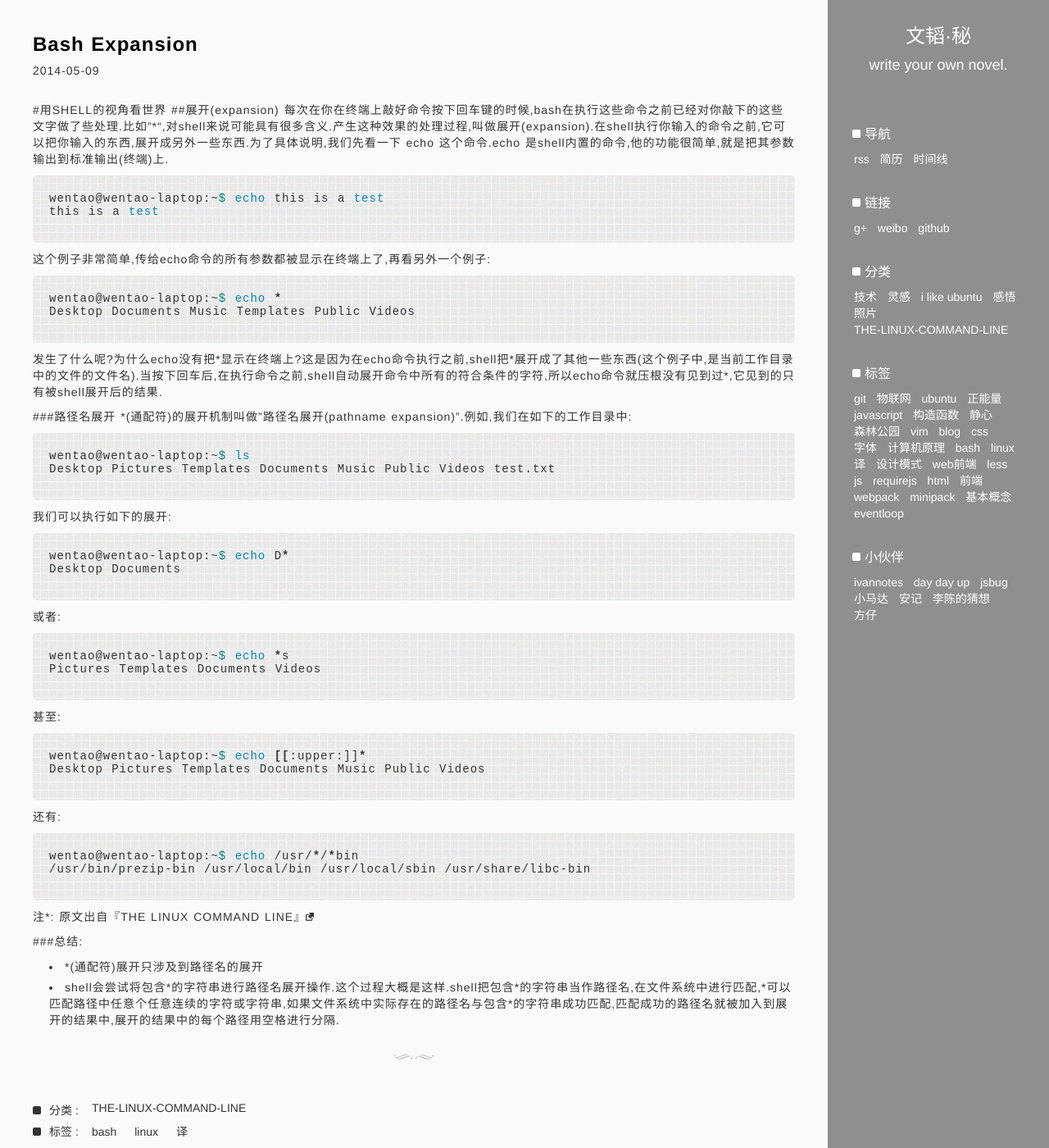
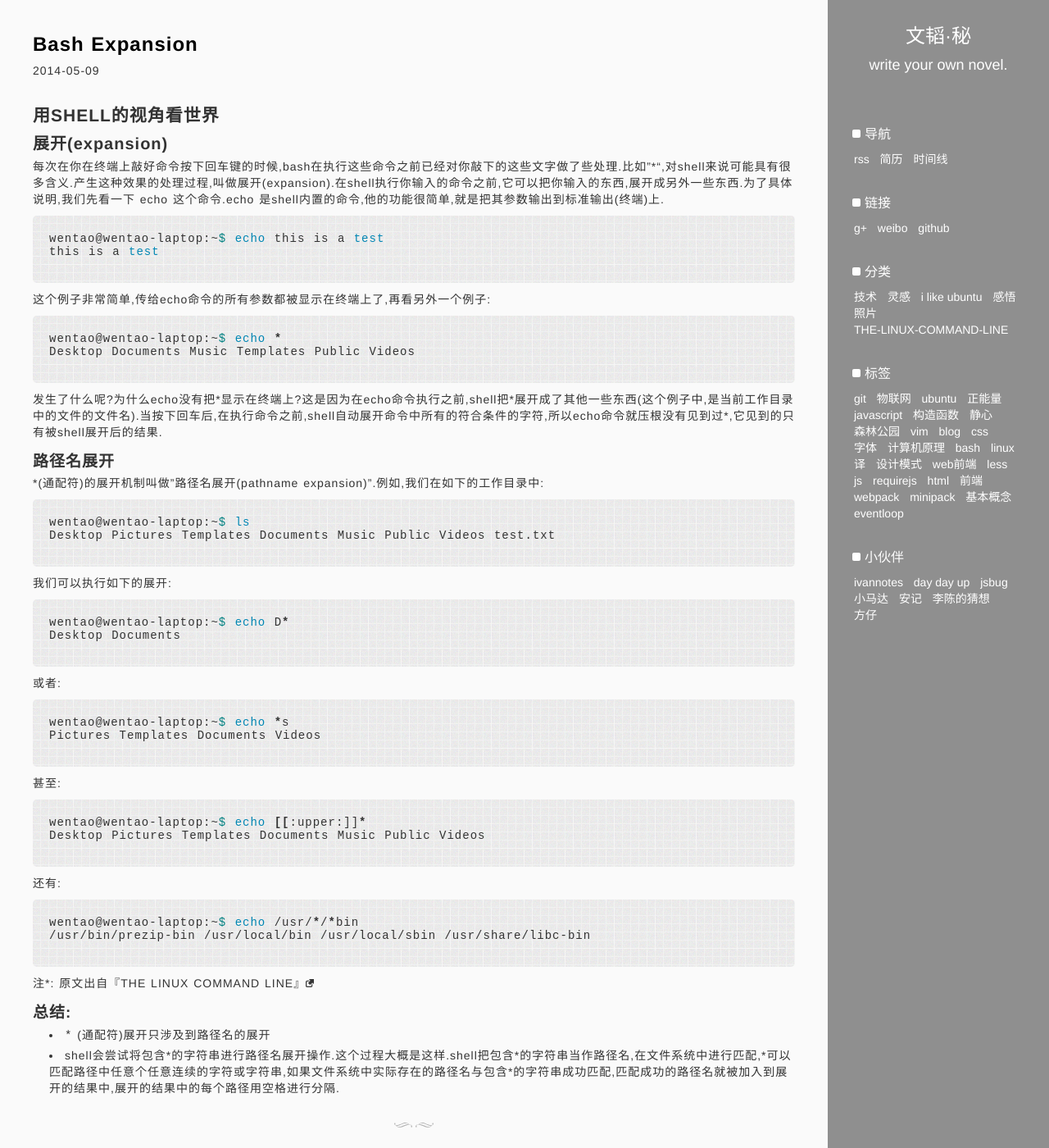
Before and after one commit to zhangwentao/blog, a Jekyll site: the page built from _posts/2014-05-09-bash-expansion.md, in a window 1280 px wide and 1400 px high. Shown: the whole window at 82% size. Built offline with Jekyll 4.4.1, drawn with Linux system fonts in a browser that asks for light colours; comment, search, counter and statistics services are not loaded.

Commit message:
(fix) fix md syntax

````diff
--- a/_posts/2014-05-09-bash-expansion.md
+++ b/_posts/2014-05-09-bash-expansion.md
@@ -4,24 +4,24 @@ category: "THE-LINUX-COMMAND-LINE"
 tag: ['bash','linux','译']
 ---
 
-#用SHELL的视角看世界
-##展开(expansion)
+# 用SHELL的视角看世界
+## 展开(expansion)
 每次在你在终端上敲好命令按下回车键的时候,bash在执行这些命令之前已经对你敲下的这些文字做了些处理.比如"\*",对shell来说可能具有很多含义.产生这种效果的处理过程,叫做*展开(expansion)*.在shell执行你输入的命令之前,它可以把你输入的东西,展开成另外一些东西.为了具体说明,我们先看一下 echo 这个命令.echo 是shell内置的命令,他的功能很简单,就是把其参数输出到标准输出(终端)上.
 
-```bash
+``` bash
 wentao@wentao-laptop:~$ echo this is a test
 this is a test
 ```
 这个例子非常简单,传给echo命令的所有参数都被显示在终端上了,再看另外一个例子:
 
-```bash
+``` bash
 wentao@wentao-laptop:~$ echo *
 Desktop Documents Music Templates Public Videos
 ```
 
 发生了什么呢?为什么echo没有把\*显示在终端上?这是因为在echo命令执行之前,shell把\*展开成了其他一些东西(这个例子中,是当前工作目录中的文件的文件名).当按下回车后,在执行命令之前,shell自动展开命令中所有的符合条件的字符,所以echo命令就压根没有见到过\*,它见到的只有被shell展开后的结果.
 
-###路径名展开
+### 路径名展开
 \*(通配符)的展开机制叫做"路径名展开(pathname expansion)".例如,我们在如下的工作目录中:
 
 ```bash
@@ -59,6 +59,6 @@ wentao@wentao-laptop:~$ echo /usr/*/*bin
 
 注\*: 原文出自[『THE LINUX COMMAND LINE』](http://book.douban.com/subject/6806862/)
 
-###总结:
-+ \*(通配符)展开只涉及到路径名的展开
+### 总结:
++ ```*``` (通配符)展开只涉及到路径名的展开
 + shell会尝试将包含\*的字符串进行路径名展开操作.这个过程大概是这样.shell把包含\*的字符串当作路径名,在文件系统中进行匹配,\*可以匹配路径中任意个任意连续的字符或字符串,如果文件系统中实际存在的路径名与包含\*的字符串成功匹配,匹配成功的路径名就被加入到展开的结果中,展开的结果中的每个路径用空格进行分隔.
````
